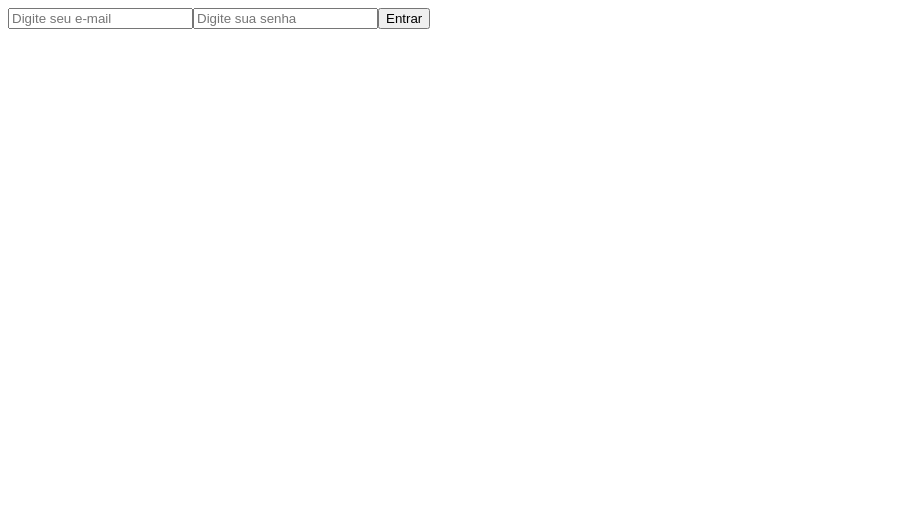
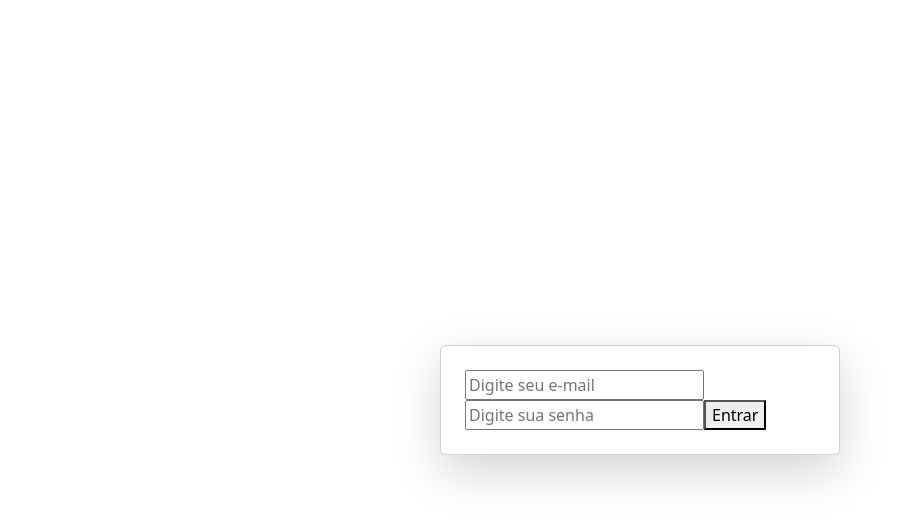
Before and after one commit to raahy-ops/AppHotelaria-Front, a website with bundled scripts: page public/login.html in a window 1280 px wide. Shown: the whole page, without its empty margins (0-908 px from the left). Built offline with nearby package versions, Linux system fonts and the light colour scheme.

Commit message:
Dando inicio ao bootstrap

```diff
--- a/package.json
+++ b/package.json
@@ -18,5 +18,8 @@
     "react"
   ],
   "author": "Rayssa Bispo",
-  "license": "MIT"
+  "license": "MIT",
+  "dependencies": {
+    "bootstrap": "^5.3.7"
+  }
 }
--- a/public/login.html
+++ b/public/login.html
@@ -1,18 +1,21 @@
 <!DOCTYPE html>
-<html lang="pt-br">
+<html lang="pt-BR">
 <head>
     <meta charset="UTF-8">
     <meta name="viewport" content="width=device-width, initial-scale=1.0">
     <title>Login</title>
-    <link rel="stylesheet" href="../src/css/login.css">
+
+    <link href="https://cdn.jsdelivr.net/npm/bootstrap@5.3.7/dist/css/bootstrap.min.css" rel="stylesheet" integrity="sha384-LN+7fdVzj6u52u30Kp6M/trliBMCMKTyK833zpbD+pXdCLuTusPj697FH4R/5mcr" crossorigin="anonymous">
+
+    <link rel="stylesheet" href="../css/login.css">
 </head>
-<body>
-    <div id="root"></div>
 
 
+<body>
 
-
+    <div id="root" class="d-flex justify-content-center align-items-center vh-100"></div>
 
     <script src="../src/main.js" type="module"></script>
+    <script src="https://cdn.jsdelivr.net/npm/bootstrap@5.3.7/dist/js/bootstrap.bundle.min.js" integrity="sha384-ndDqU0Gzau9qJ1lfW4pNLlhNTkCfHzAVBReH9diLvGRem5+R9g2FzA8ZGN954O5Q" crossorigin="anonymous"></script>
 </body>
 </html>
--- a/src/components/LoginForm.js
+++ b/src/components/LoginForm.js
@@ -33,11 +33,5 @@ export default function LoginForm() {
     button.textContent = "Entrar";
     formulario.appendChild(button);
 
-
-
-
-
-
-
     return formulario;
 }
--- a/src/pages/login.js
+++ b/src/pages/login.js
@@ -2,11 +2,14 @@ import LoginForm from "../components/LoginForm.js";
 
 export default function renderLoginPage() {
     const divRoot = document.getElementById('root');
-
-
-    //innerhtml, limpa e te permite escrever dps do html//
     divRoot.innerHTML = '';
 
+    const container = document.createElement('div');
+    container.className = 'card p-4 shadow-lg'; //classe do Bootstrap para criar um card
+    container.style.width = '100%';//aplicada a largaura de 100% na div container
+    container.style.maxWidth = '400px'; //até que atinja o maximo de 400px
+    divRoot.appendChild(container);
+
     const formulario = LoginForm();
-    divRoot.appendChild(formulario);
+    container.appendChild(formulario);
 }
```
Also changed, not shown: 2 other files.
